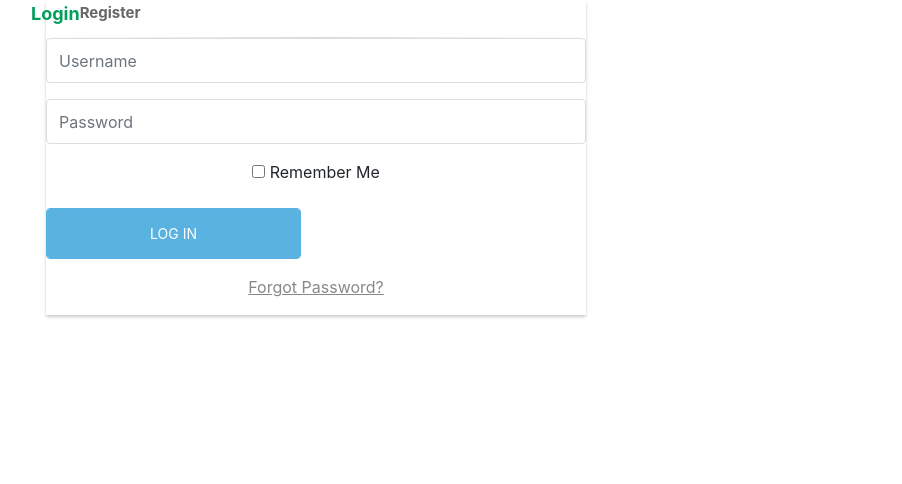
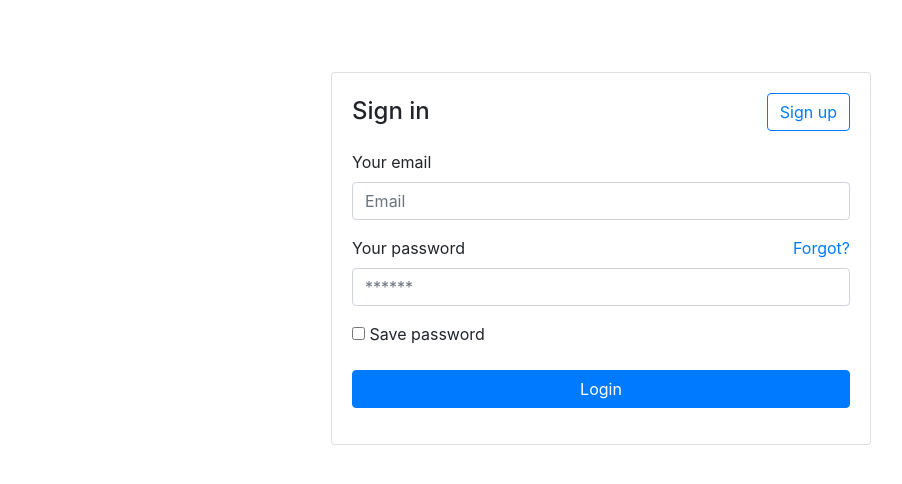
Before and after one commit to veerashok/GPS, a Django app: page / in a window 1280 px wide. Shown: the part 56-540 px from the top of the page, without its empty margins (39-941 px from the left). Run offline with Django 3.2, Linux system fonts and the light colour scheme; some libraries are stand-ins or nearby versions.

Commit message:
login template created.

```diff
--- a/templates/gpsschool/base.html
+++ b/templates/gpsschool/base.html
@@ -15,7 +15,6 @@
     {% endblock %}
   </head>
   <body>
-
   <nav class="navbar navbar-expand-lg navbar-light bg-light">
   <a class="navbar-brand" href="#">GPS</a>
   <button class="navbar-toggler" type="button" data-toggle="collapse" data-target="#navbarSupportedContent" aria-controls="navbarSupportedContent" aria-expanded="false" aria-label="Toggle navigation">
--- a/templates/gpsschool/login.html
+++ b/templates/gpsschool/login.html
@@ -7,80 +7,48 @@
 {% endblock %}
 
 {% block content %}
-
-    <div class="container">
-    	<div class="row">
-			<div class="col-md-6 col-md-offset-3">
-				<div class="panel panel-login">
-					<div class="panel-heading">
-						<div class="row">
-							<div class="col-xs-6">
-								<a href="#" class="active" id="login-form-link">Login</a>
+    <link rel="stylesheet" href="https://use.fontawesome.com/releases/v5.0.8/css/all.css">
+<br>
+<br>
+<br>
+<div class="container h-100">
+   <div class="row align-items-center h-100">
+      <div class="col-6 mx-auto">
+         <div class="card">
+            <article class="card-body">
+               <a href="" class="float-right btn btn-outline-primary">Sign up</a>
+               <h4 class="card-title mb-4 mt-1">Sign in</h4>
+               <form>
+                  <div class="form-group">
+                     <label>Your email</label>
+                     <input name="" class="form-control" placeholder="Email" type="email">
                   </div>
-							<div class="col-xs-6">
-								<a href="#" id="register-form-link">Register</a>
+                  <!-- form-group// -->
+                  <div class="form-group">
+                     <a class="float-right" href="#">Forgot?</a>
+                     <label>Your password</label>
+                     <input class="form-control" placeholder="******" type="password">
                   </div>
+                  <!-- form-group// -->
+                  <div class="form-group">
+                     <div class="checkbox">
+                        <label> <input type="checkbox"> Save password </label>
                      </div>
-						<hr>
+                     <!-- checkbox .// -->
                   </div>
-					<div class="panel-body">
-						<div class="row">
-							<div class="col-lg-12">
-								<form id="login-form" action="https://phpoll.com/login/process" method="post" role="form" style="display: block;">
+                  <!-- form-group// -->
                   <div class="form-group">
-										<input type="text" name="username" id="username" tabindex="1" class="form-control" placeholder="Username" value="">
+                     <button type="submit" class="btn btn-primary btn-block"> Login  </button>
                   </div>
-									<div class="form-group">
-										<input type="password" name="password" id="password" tabindex="2" class="form-control" placeholder="Password">
+                  <!-- form-group// -->
+               </form>
+            </article>
          </div>
-									<div class="form-group text-center">
-										<input type="checkbox" tabindex="3" class="" name="remember" id="remember">
-										<label for="remember"> Remember Me</label>
+         <!-- card.// -->
       </div>
-									<div class="form-group">
-										<div class="row">
-											<div class="col-sm-6 col-sm-offset-3">
-												<input type="submit" name="login-submit" id="login-submit" tabindex="4" class="form-control btn btn-login" value="Log In">
+       <!-- col 6.// -->
    </div>
+    <!-- row .// -->
 </div>
-									</div>
-									<div class="form-group">
-										<div class="row">
-											<div class="col-lg-12">
-												<div class="text-center">
-													<a href="https://phpoll.com/recover" tabindex="5" class="forgot-password">Forgot Password?</a>
-												</div>
-											</div>
-										</div>
-									</div>
-								</form>
-								<form id="register-form" action="https://phpoll.com/register/process" method="post" role="form" style="display: none;">
-									<div class="form-group">
-										<input type="text" name="username" id="username" tabindex="1" class="form-control" placeholder="Username" value="">
-									</div>
-									<div class="form-group">
-										<input type="email" name="email" id="email" tabindex="1" class="form-control" placeholder="Email Address" value="">
-									</div>
-									<div class="form-group">
-										<input type="password" name="password" id="password" tabindex="2" class="form-control" placeholder="Password">
-									</div>
-									<div class="form-group">
-										<input type="password" name="confirm-password" id="confirm-password" tabindex="2" class="form-control" placeholder="Confirm Password">
-									</div>
-									<div class="form-group">
-										<div class="row">
-											<div class="col-sm-6 col-sm-offset-3">
-												<input type="submit" name="register-submit" id="register-submit" tabindex="4" class="form-control btn btn-register" value="Register Now">
-											</div>
-										</div>
-									</div>
-								</form>
-							</div>
-						</div>
-					</div>
-				</div>
-			</div>
-		</div>
-	</div>
-
+<!-- container.// -->
 {% endblock %}
```
Lines whose indentation alone changed are shown as unchanged.
